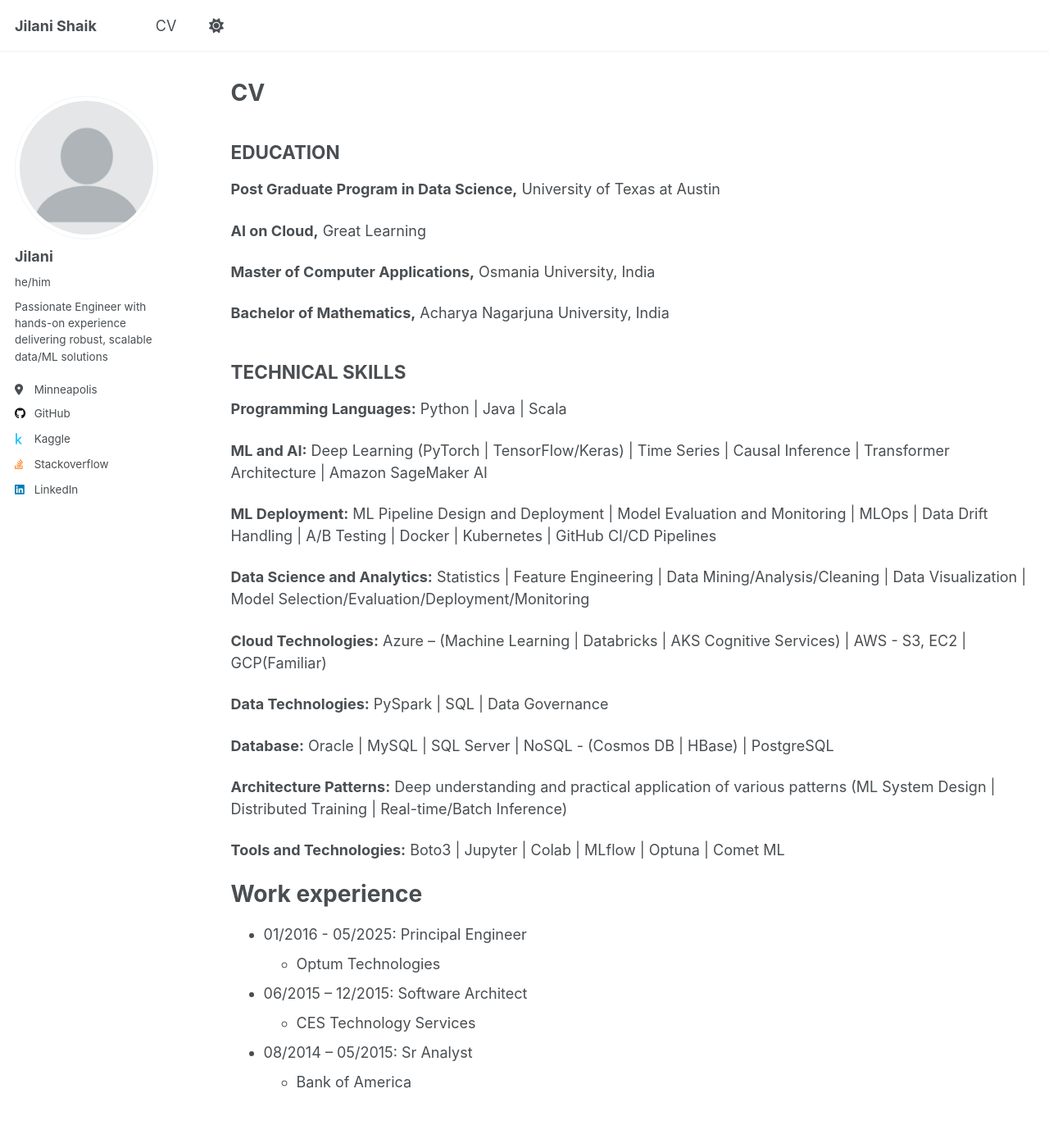
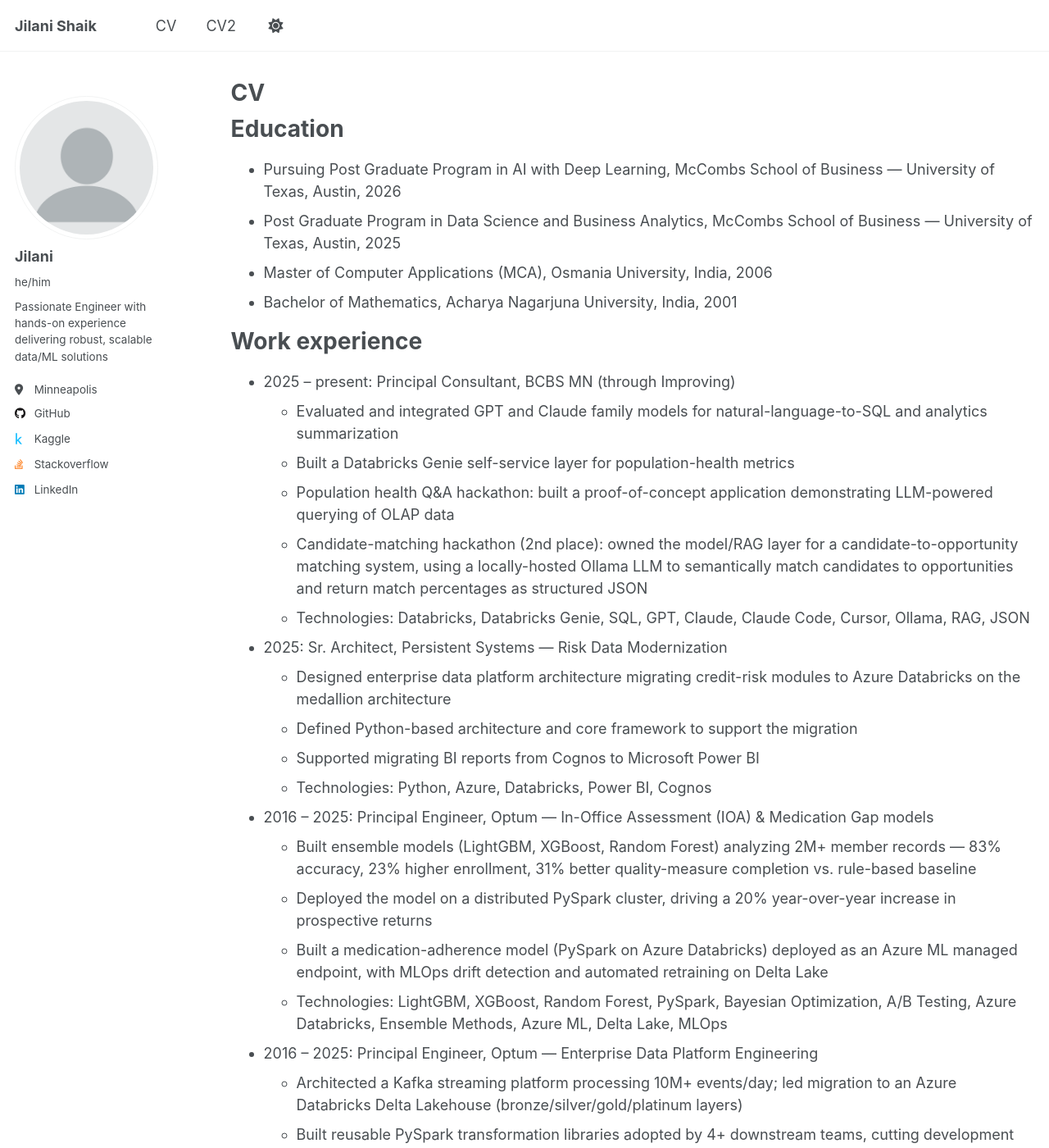
Before and after one commit to jilani20/jilani20.github.io, a Jekyll site: the page built from _pages/cv.md, in a window 1280 px wide and 1400 px high. Shown: the whole window at 82% size. Built offline with Jekyll 4.4.1, drawn with Linux system fonts in a browser that asks for light colours; a script that is not in the unit is left out; some of the changed text lies outside the part shown.

Commit message:
updated cv

```diff
--- a/_data/navigation.yml
+++ b/_data/navigation.yml
@@ -26,6 +26,9 @@
   - title: "CV"
     url: /cv/
 
+  - title: "CV2"
+    url: /cv2/
+
   # - title: "CV"
   #   url: /cv-json/
 
--- a/_pages/cv.md
+++ b/_pages/cv.md
@@ -9,50 +9,116 @@
 
 {% include base_path %}
 
+# Education
 
-## EDUCATION
+- Pursuing Post Graduate Program in AI with Deep Learning, McCombs School of Business — University of Texas, Austin, 2026
+- Post Graduate Program in Data Science and Business Analytics, McCombs School of Business — University of Texas, Austin, 2025
+- Master of Computer Applications (MCA), Osmania University, India, 2006
+- Bachelor of Mathematics, Acharya Nagarjuna University, India, 2001
 
-**Post Graduate Program in Data Science,** University of Texas at Austin
+# Work experience
 
-**AI on Cloud,** Great Learning
+- 2025 – present: Principal Consultant, BCBS MN (through Improving)
+  * Evaluated and integrated GPT and Claude family models for natural-language-to-SQL and analytics summarization
+  * Built a Databricks Genie self-service layer for population-health metrics
+  * Population health Q&A hackathon: built a proof-of-concept application demonstrating LLM-powered querying of OLAP data
+  * Candidate-matching hackathon (2nd place): owned the model/RAG layer for a candidate-to-opportunity matching system, using a locally-hosted Ollama LLM to semantically match candidates to opportunities and return match percentages as structured JSON
+  * Technologies: Databricks, Databricks Genie, SQL, GPT, Claude, Claude Code, Cursor, Ollama, RAG, JSON
 
-**Master of Computer Applications,** Osmania University, India
+- 2025: Sr. Architect, Persistent Systems — Risk Data Modernization
+  * Designed enterprise data platform architecture migrating credit-risk modules to Azure Databricks on the medallion architecture
+  * Defined Python-based architecture and core framework to support the migration
+  * Supported migrating BI reports from Cognos to Microsoft Power BI
+  * Technologies: Python, Azure, Databricks, Power BI, Cognos
 
-**Bachelor of Mathematics,** Acharya Nagarjuna University, India
+- 2016 – 2025: Principal Engineer, Optum — In-Office Assessment (IOA) & Medication Gap models
+  * Built ensemble models (LightGBM, XGBoost, Random Forest) analyzing 2M+ member records — 83% accuracy, 23% higher enrollment, 31% better quality-measure completion vs. rule-based baseline
+  * Deployed the model on a distributed PySpark cluster, driving a 20% year-over-year increase in prospective returns
+  * Built a medication-adherence model (PySpark on Azure Databricks) deployed as an Azure ML managed endpoint, with MLOps drift detection and automated retraining on Delta Lake
+  * Technologies: LightGBM, XGBoost, Random Forest, PySpark, Bayesian Optimization, A/B Testing, Azure Databricks, Ensemble Methods, Azure ML, Delta Lake, MLOps
 
+- 2016 – 2025: Principal Engineer, Optum — Enterprise Data Platform Engineering
+  * Architected a Kafka streaming platform processing 10M+ events/day; led migration to an Azure Databricks Delta Lakehouse (bronze/silver/gold/platinum layers)
+  * Built reusable PySpark transformation libraries adopted by 4+ downstream teams, cutting development time roughly in half
+  * Delivered pipelines processing ~100M records/day across 40+ clients and 3 lines of business, with automated PII/PHI governance (Unity Catalog, RBAC, HIPAA controls)
+  * Designed an event-driven microservices platform (99.99% uptime, <200ms SLAs)
+  * Optimized Databricks cluster/job configuration, cutting compute costs 30% and processing time 50%
+  * Technologies: Azure, Databricks, PySpark, Spark, Kafka, Python, Unity Catalog, Spring Boot, Kubernetes, React, Terraform, Airflow
 
-## TECHNICAL SKILLS
+- 2016 – 2018: Sr Hadoop Developer, ICON IT Group (contractor via Optum) — PAFGEN
+  * Built a high-volume Spark/Kafka pipeline (150M+ records) generating 500K+ PDF documents on user-defined criteria
+  * Built Oozie coordinator workflows: file-arrival-triggered, time-based scheduled, and dependency-chained workflows
+  * Worked across the Hadoop ecosystem (MapReduce, Hive, Sqoop, HBase) and Spring-based APIs on OpenShift
+  * Technologies: Java, Spark, Hive, Oozie, Airflow, PySpark, Spring Boot
 
-**Programming Languages:** Python \| Java \| Scala
+- 2015: Software Architect, CES Technology Services — SingleDigits BAP
+  * Designed a real-time message-processing architecture (Storm, Kafka) for a managed guest-WiFi platform
+  * Architected a backend usage-trend and bandwidth-projection service (REST/JSON API) for monthly capacity planning (D3.js frontend built with a teammate)
+  * Technologies: Java, Spring, Storm, REST, Kafka, Elastic Search, Log stash, Kibana, PostgreSQL, OAuth API
 
-**ML and AI:** Deep Learning (PyTorch \| TensorFlow/Keras) \| Time Series \| Causal Inference \| Transformer Architecture \| Amazon SageMaker AI
+- 2014 – 2015: Sr. Analyst, Bank of America
+  * Sourced and prepared loan-level and delinquency-history data feeding Moody's RiskFrontier portfolio credit-risk models, supporting PD/LGD-based loss forecasting for CCAR regulatory stress testing
+  * Migrated Cloudera 4.x to 5.3, bringing workflows onto YARN-based resource management
+  * Technologies: Java, MapReduce, YARN, Hive, Pig, Sqoop, Oozie, Oracle, Teradata, Netezza, Autosys
 
-**ML Deployment:** ML Pipeline Design and Deployment \| Model Evaluation and Monitoring \| MLOps \| Data Drift Handling \| A/B Testing \| Docker \| Kubernetes \| GitHub CI/CD Pipelines
+- 2014: Sr. Technical Lead, Adroitent
+  * Built a content-ingestion pipeline converting a large document repository into Solr, including custom relevance-ranking logic
+  * Technologies: Java, Lucid Works Solr, Camel, Kafka, MS SQL Server, Couchbase, Maven, TFS
 
-**Data Science and Analytics:** Statistics \| Feature Engineering \| Data Mining/Analysis/Cleaning \| Data Visualization \| Model Selection/Evaluation/Deployment/Monitoring
+- 2011 – 2014: Technical Project Lead, ReThink IT Services
+  * Led MapReduce-based vendor-behavior modeling, segmentation, and multidimensional spend analytics
+  * Delivered a rules-driven organization management system (JBoss Drools)
 
-**Cloud Technologies:** Azure – (Machine Learning \| Databricks \| AKS Cognitive Services) \| AWS - S3, EC2 \| GCP(Familiar)
+- 2010 – 2011: Sr Software Engineer, United Health Group
+  * Built server-side Java/Spring/Hibernate components for the Oxford Health Plan platform
 
-**Data Technologies:** PySpark \| SQL \| Data Governance
+- 2006 – 2010: Sr Software Engineer, CTE
+  * Delivered enterprise Java applications (JSP/Struts), including a rules-engine-driven approval workflow and a test management system
 
-**Database:** Oracle \| MySQL \| SQL Server \| NoSQL - (Cosmos DB \| HBase) \| PostgreSQL
+# Skills
 
-**Architecture Patterns:** Deep understanding and practical application of various patterns (ML System Design \| Distributed Training \| Real-time/Batch Inference)
+- Data Science
+  * Statistics, Feature Engineering, Data Analysis, Cleaning and Data Visualization, EDA, A/B Testing
+  * Unsupervised Learning (K-Means, Hierarchical Clustering)
+- ML, Deep Learning & AI
+  * PySpark, PyTorch, TensorFlow/Keras, CNN, Transfer Learning, Focal Loss
+  * AWS SageMaker (XGBoost, hyperparameter tuning, endpoint deployment), scikit-learn
+  * Time Series, Causal Inference
+- Generative AI & NLP
+  * RAG (LangChain, ChromaDB), Sentence-Transformer Embeddings
+  * Local LLM Inference (Mistral-7B via llama.cpp, Ollama)
+  * Prompt Engineering, LLM-as-Judge Evaluation
+- MLOps and Deployment
+  * ML Pipeline, Model Evaluation and Monitoring, MLOps, Data Drift Handling
+  * Docker, CI/CD Pipelines, Model Registry
+- Big Data & Streaming
+  * Apache Spark, PySpark, Kafka, Elasticsearch, Airflow, Avro, Parquet, Delta Lake, Unity Catalog
+- Cloud Technologies
+  * Azure ML, Databricks, AKS, ADLS Gen 2, Azure OpenAI, AWS (S3, EC2), GCP (Familiar)
+- Database
+  * Oracle, MySQL, SQL Server, PostgreSQL, NoSQL (CosmosDB, HBase, MongoDB)
+- Architecture & API Design
+  * Microservices Architecture, Event-Driven Architecture, Cloud-Native Architecture
+  * API Design (REST/SOAP), SOA, Swagger, JMS
+- Security
+  * Azure IAM, JWT, OAuth 2.0, Key Vault, API Security
+- Methodologies
+  * Agile (Scrum, Kanban), Scaled Agile Framework (SAFe), Shift Left, DevOps Practices, CI/CD (Jenkins)
+- Monitoring & Observability
+  * Grafana, Azure Monitor, Logging and Monitoring
+- Languages
+  * Python, Java, Scala
+- Tools
+  * Jupyter, Colab, MLflow, Optuna, Comet ML, GitHub, Boto3, VSCode, IntelliJ, Spring Boot, FastAPI, Postman, Rally, Aha, JIRA
 
-**Tools and Technologies:** Boto3 \| Jupyter \| Colab \| MLflow \| Optuna \| Comet ML
+# Certifications
 
-Work experience
-======
-* 01/2016 - 05/2025: Principal Engineer
-  * Optum Technologies
+- Sun Certified Java Programmer, 2006
 
+# Open source
 
-* 06/2015 – 12/2015: Software Architect
-  * CES Technology Services
+- [ttgrasp](https://github.com/jilani20/ttgrasp) — a personal train/test DataFrame-profiling utility (Apache-2.0, 100% Python), published to PyPI and used across coursework projects. Currently validating a bugfix via a TestPyPI release candidate (0.0.9rc0).
 
-
-* 08/2014 – 05/2015: Sr Analyst
-  * Bank of America
 
 <!-- Publications
 ======
```
Also changed, not shown: _pages/cv copy.md (added, +77 -0 lines), _pages/cv2.md (added, +179 -0 lines), 2 other files.
